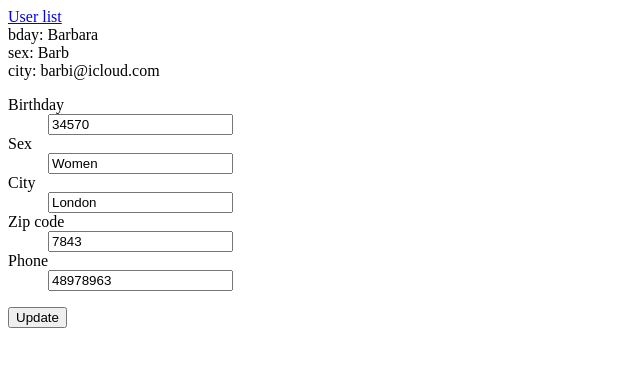
After one commit to lhalam/lv-245pythoncore, a Flask app: page /user/2/profile/update in a window 1280 px wide. The commit adds this page. Shown: the top 367 px of the page, without its empty margins (0-640 px from the left). Run offline with Flask 2, Linux system fonts and the light colour scheme; data comes from the database, SQL or seed files in the repository; both versions use the stored data as it was after the commit; some libraries are stand-ins or nearby versions.

Commit message:
Add update Profile

```diff
--- a/NewProjectFlask/flask_app/app.py
+++ b/NewProjectFlask/flask_app/app.py
@@ -104,6 +104,31 @@ def user_update(user_id):
         return render_template('user_info.html', user=user, profile=profile, form=form)
     return render_template('error.html', msg_eror="not id {}".format(user_id))
 
+@app.route('/user/<user_id>/profile/update', methods=['GET','POST'])
+def profile_update(user_id):
+    user = User.get_by_id(user_id)
+    profile = Profile.get_by_user_id(user_id)
+    if user:
+        if profile:
+            form = ProfileForm(request.form)
+            if request.method == 'GET':
+                form.bday.data = profile.bday
+                form.sex.data = profile.sex
+                form.city.data = profile.city
+                form.zip_code.data = profile.zip_code
+                form.phone.data = profile.phone
+            if request.method == 'POST' and form.validate():
+                profile.bday = form.bday.data
+                profile.sex = form.sex.data
+                profile.city = form.city.data
+                profile.zip_code = form.zip_code.data
+                profile.phone = form.phone.data
+                db.session.add(user)
+                db.session.commit()
+            return render_template('profile_info.html', user=user, profile=profile, form=form)
+        return render_template('error.html', msg_eror="not profile for update for id {}".format(user_id))
+    return render_template('error.html', msg_eror="not id {}".format(user_id))
+
 @app.route('/user/<user_id>/delete', methods=['GET'])
 def user_delete(user_id):
     user = User.get_by_id(user_id)
@@ -124,7 +149,7 @@ def profile_post_get(user_id):
                           city = form.city.data,
                           zip_code = form.zip_code.data,
                           phone = form.phone.data)
-        db.session.add(user)
+        db.session.add(profile)
         db.session.commit()
         _url = '/user/' + str(user_id)
         return redirect(_url)
--- a/NewProjectFlask/flask_app/form/profileForms.py
+++ b/NewProjectFlask/flask_app/form/profileForms.py
@@ -4,5 +4,5 @@ class ProfileForm(Form):
     bday = StringField('Birthday', [validators.Length(min=2, max=30)])
     sex = StringField('Sex', [validators.Length(min=2, max=30)])
     city = StringField('City', [validators.Length(min=2, max=30)])
-    zip_code = IntegerField('Zip code', [validators.Length(min=2, max=10)])
-    phone = IntegerField('Phone', [validators.Length(min=5, max=15)])
+    zip_code = IntegerField('Zip code')
+    phone = IntegerField('Phone')
--- /dev/null
+++ b/NewProjectFlask/flask_app/templates/profile_info.html
@@ -0,0 +1,18 @@
+<a href='http://localhost:5000/user'>User list</a><br>
+{% from "_formhelpers.html" import render_field %}
+<div>
+    bday: {{ user.first_name }} <br>
+    sex: {{ user.last_name }} <br>
+    city: {{ user.email }} <br>
+</div>
+<form method=post>
+  <dl>
+    {{ render_field(form.bday) }}
+    {{ render_field(form.sex) }}
+    {{ render_field(form.city) }}
+    {{ render_field(form.zip_code) }}
+    {{ render_field(form.phone) }}
+  </dl>
+  </dl>
+  <p><input type=submit value=Update>
+</form>
--- a/NewProjectFlask/flask_app/templates/users.html
+++ b/NewProjectFlask/flask_app/templates/users.html
@@ -13,6 +13,7 @@
             <td>{{ user.last_name }}</td>
             <td>{{ user.email }}</td>
             <td><a href='http://localhost:5000/user/{{ user.id }}/delete'>delete</a></td>
+            <td><a href='http://localhost:5000/user/{{ user.id }}'>update</a></td>
         </tr>
     {% endfor %}
 </table>
```
Also changed, not shown: NewProjectFlask/flask_app/templates/user_info.html (+4 -3 lines), NewProjectFlask/flask_app/myApp.sqlite.
